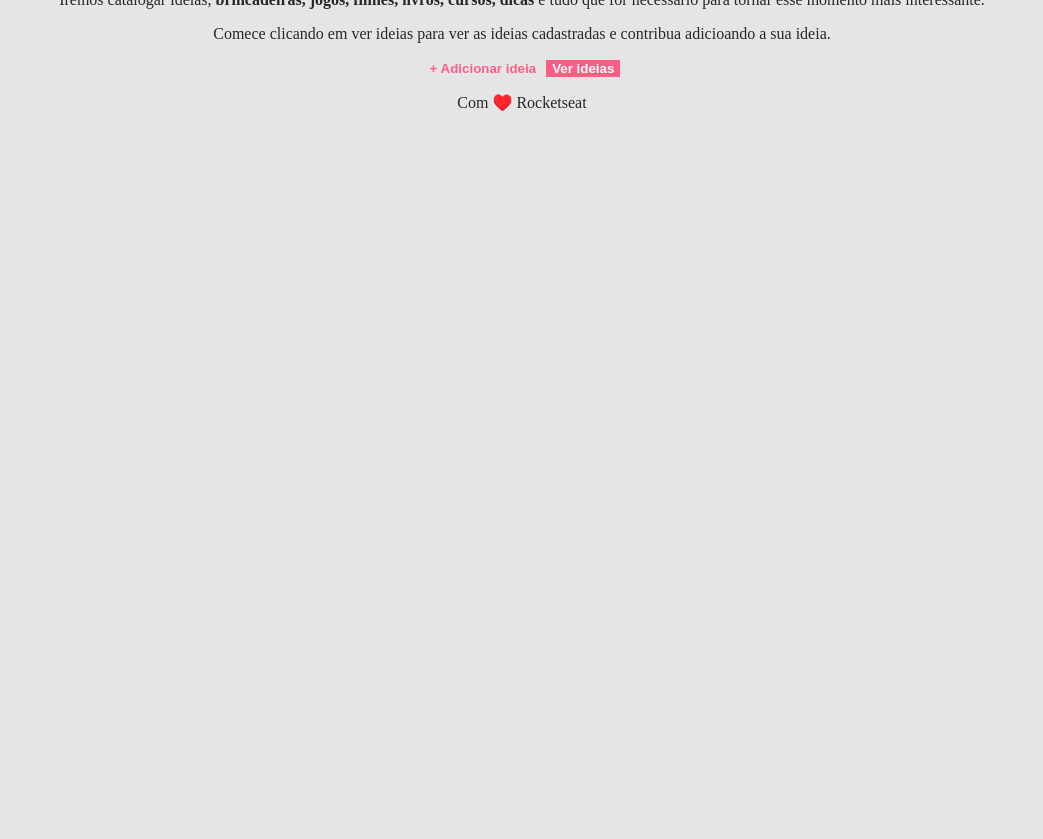
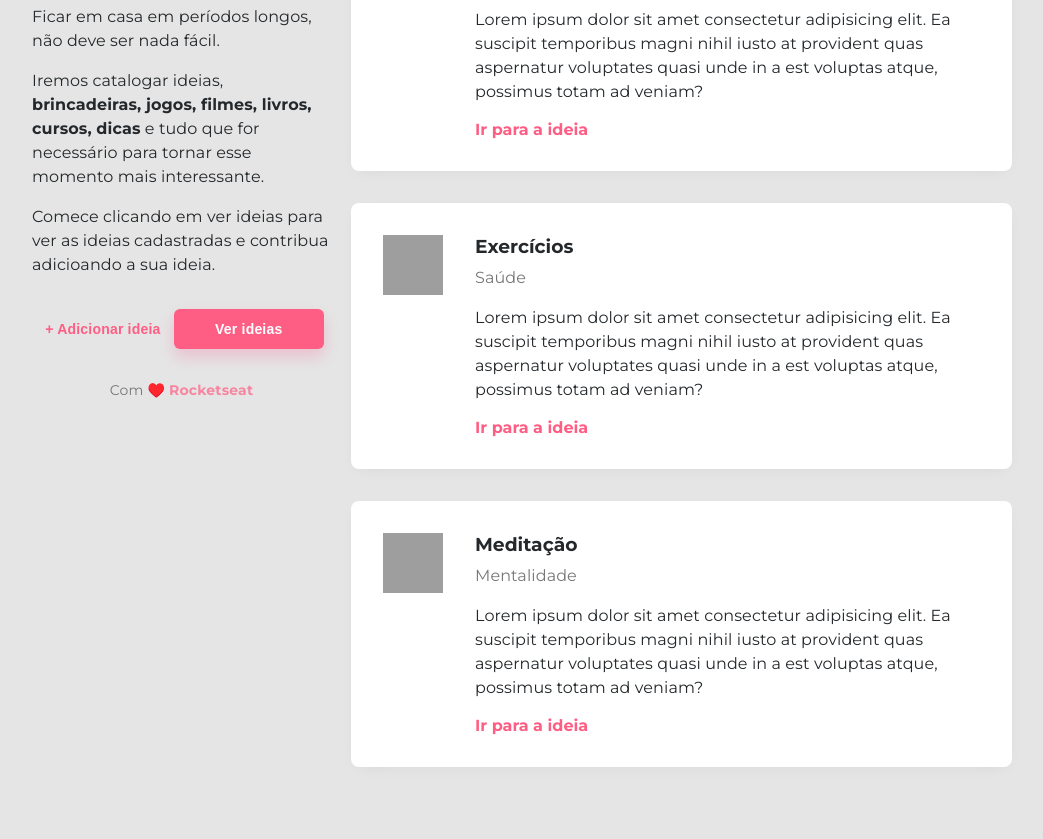
Before and after one commit to Diogooliveira10/WorkshopDev, a plain HTML site: page index.html in a window 1280 px wide. Shown: the part 135-974 px from the top of the page, without its empty margins (118-1161 px from the left). Before the commit the page ends 800 px from the top, so only its background shows below. Drawn offline with Linux system fonts and the light colour scheme; grey boxes are pictures that could not be loaded.

Commit message:
Front-end

```diff
--- a/index.html
+++ b/index.html
@@ -5,44 +5,21 @@
         <meta charset="UTF-8">
         <title>Casa Criativa</title>
 
-        <style>
-
-            body {
-                background: #e5e5e5; /* Fundo */
-                color: #24282B; /* Cor de texto */
-
-                text-align: center; /* Alinhamento de texto */
-            }
-
-            button {
-                color: #ff5e84;
-
-                border: none; /* Tirando a borda */
-
-                font-weight: bold; /* Deixando a fonte em negrito */
-                background: none;
-            }
-
-            button.fat /* acessando a "class" */ {
-                color: white;
-                background: #ff5e84;
-            }
-
-            #footer a {
-                color: #24282B;
-                text-decoration: none; /* Tirando o undeline */
-            }
-
-            .hide {
-                display: none; /* Mostrar */
-            }
-
-        </style>
+        <link href="https://fonts.googleapis.com/css?family=Montserrat:300,400,600,700,900&display=swap" rel="stylesheet">
+        <link rel="stylesheet" href="style.css">
     </head>
 
     <body>
+
+        <div id="container">
+
+            <section id="intro">
+
+                <header>
                     <img src="logo.png" alt="Imagem da Logomarca">
+                </header>
 
+                <main>
                     <p>
                         Ficar em casa em períodos longos, não deve ser nada fácil.
                     </p>
@@ -52,26 +29,67 @@
                     <p>
                         Comece clicando em ver ideias para ver as  ideias cadastradas e contribua adicioando a sua ideia.
                     </p>
+                </main>
 
+                <section id="buttons">
                     <button>+ Adicionar ideia</button>
                     <button class="fat">Ver ideias</button>
+                </section>
 
-        <p id="footer">
+                <footer>
                     Com ♥️ <a href="http://rocketseat.com.br">Rocketseat</a>
-        </p>
+                </footer>
 
-        <script>
+            </section>
 
-            document
-                .querySelector("button.fat") // Pesquisa de um seletor "button.fat"
-                .addEventListener("click", function() { // adicionando um ouvidor de eventos "click"
-                    document
-                        .querySelector("#footer")
-                        .classList
-                        .toggle("hide") // toggle colocar e tirar a class hide
-                })
+            <section id="last-ideias">
+                <div class="idea">
+                    <img src="https://image.flaticon.com/icons/svg/2729/2729007.svg"
+                     alt="Imagem de Curso de Programação">
 
-        </script>
+                     <div class="content">
+                         <h3>Cursos de Programação</h3>
+                         <p>Estudo</p>
+                         <div class="description">
+                             Lorem ipsum dolor sit amet consectetur adipisicing elit. Ea suscipit temporibus magni nihil iusto at provident quas aspernatur voluptates quasi unde in a est voluptas atque, possimus totam ad veniam?
+                         </div>
+                         <a href="#">Ir para a ideia</a>
+                     </div>
+                </div>
+
+                <div class="idea">
+                    <img src="https://image.flaticon.com/icons/svg/2729/2729005.svg"
+                     alt="Imagem de Exercícios">
+
+                     <div class="content">
+                         <h3>Exercícios</h3>
+                         <p>Saúde</p>
+                         <div class="description">
+                             Lorem ipsum dolor sit amet consectetur adipisicing elit. Ea suscipit temporibus magni nihil iusto at provident quas aspernatur voluptates quasi unde in a est voluptas atque, possimus totam ad veniam?
+                         </div>
+                         <a href="#">Ir para a ideia</a>
+                     </div>
+                </div>
+
+                <div class="idea">
+                    <img src="https://image.flaticon.com/icons/svg/2729/2729027.svg"
+                     alt="Imagem de Meditação">
+
+                     <div class="content">
+                         <h3>Meditação</h3>
+                         <p>Mentalidade</p>
+                         <div class="description">
+                             Lorem ipsum dolor sit amet consectetur adipisicing elit. Ea suscipit temporibus magni nihil iusto at provident quas aspernatur voluptates quasi unde in a est voluptas atque, possimus totam ad veniam?
+                         </div>
+                         <a href="#">Ir para a ideia</a>
+                     </div>
+                </div>
+
+            </section>
+
+        </div>
+
+        <script src="scripts.js"></script>
     </body>
 
 </html>
--- /dev/null
+++ b/scripts.js
@@ -0,0 +1,8 @@
+document
+    .querySelector("button.fat") // Pesquisa de um seletor "button.fat"
+    .addEventListener("click", function() { // adicionando um ouvidor de eventos "click"
+        document
+            .querySelector("#footer")
+            .classList
+            .toggle("hide") // toggle colocar e tirar a class hide
+    })
--- /dev/null
+++ b/style.css
@@ -0,0 +1,139 @@
+body {
+    background: #e5e5e5; /* Fundo */
+    color: #24282B; /* Cor de texto */
+
+    font-family: 'Montserrat', sans-serif;
+
+    margin: 0;
+}
+
+.hide {
+    display: none; /* Mostrar */
+}
+
+a {
+    color: #ff5e84;
+    font-weight: bold;
+    text-decoration: none; /* Tirando o undeline */
+}
+
+a:hover {
+    text-decoration: underline;
+}
+
+p,
+.description {
+    font-size: 16px;
+    line-height: 24px;
+    letter-spacing: 0.1px;
+}
+
+#container {
+    width: 80%;
+    max-width: 980px; /* Largura Máxima */
+
+    margin: 40px auto;
+
+    display: flex; /* controlar o layout */
+}
+
+#intro {
+    width: 300px;
+
+    margin-right: 20px;
+}
+
+main {
+    margin: 32px 0;
+}
+
+#buttons {
+    display: flex;
+    justify-content: space-evenly;
+
+    margin-bottom: 32px; /* espaçamento */
+}
+
+button {
+    background: none;
+    color: #ff5e84;
+
+    border: none; /* Tirando a borda */
+
+    font-size: 14px;
+    font-weight: bold; /* Deixando a fonte em negrito */
+    line-height: 18px;
+    letter-spacing: 0.2px;
+
+    cursor: pointer; /* O cursor mostra o ponteiro " A mão  " */
+
+    outline: none; /* Tirando a aparencia do click */
+}
+
+button:hover {
+    text-decoration: underline; /* colocando o underline */
+}
+
+button.fat /* acessando a "class" */ {
+    background: #ff5e84;
+    color: white;
+
+    width: 150px;
+    height: 40px;
+
+    border-radius: 6px;
+
+    box-shadow: 0px 8px 16px rgba(255, 0, 92, 0.16); /* Sombra da caixa */
+}
+
+button.fat:hover {
+    text-decoration: none;
+}
+
+footer {
+     text-align: center; /* Alinhamento de texto */
+
+    font-size: 14px;
+    font-weight: 400;
+    line-height: 18px;
+    letter-spacing: 0.2px;
+
+    color: #777;
+}
+
+footer a {
+    opacity: 0.7;
+}
+
+
+.idea {
+    display: flex;
+
+    background-color: #FFF;
+    box-shadow: 0 4px 16px -8px rgba(1, 1, 1, 0.1);
+    border-radius: 8px;
+
+    padding: 32px;
+
+    margin-bottom: 32px;
+}
+
+.idea img {
+    width: 60px;
+    height: 60px;
+
+    margin-right: 32px;
+}
+
+.idea h3 {
+    margin: 0;
+}
+
+.idea p {
+    margin: 8px 0;
+    color: #777;
+}
+
+.idea .description {
+    margin: 16px 0;
+}
```
Lines whose indentation alone changed are shown as unchanged.
